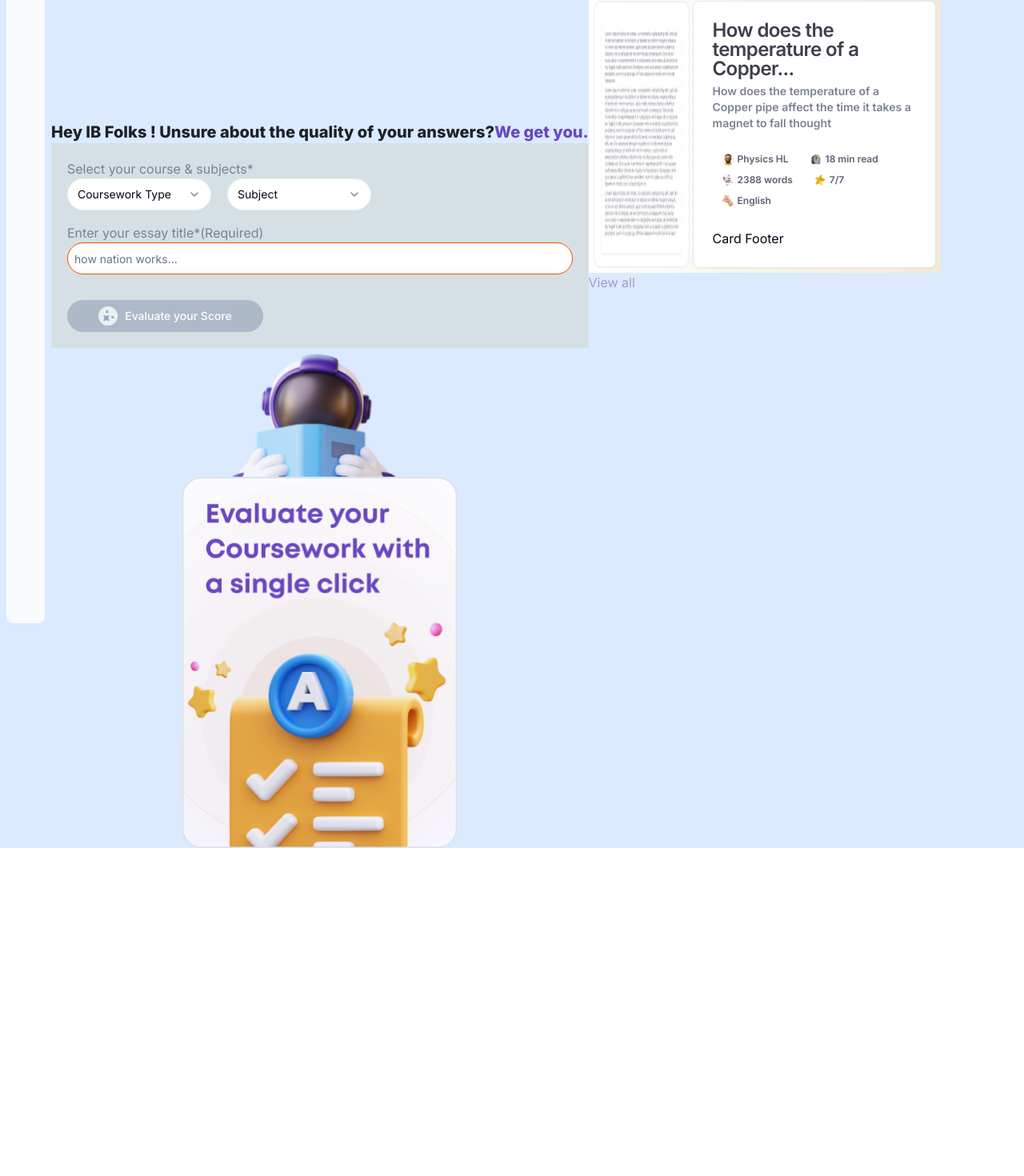
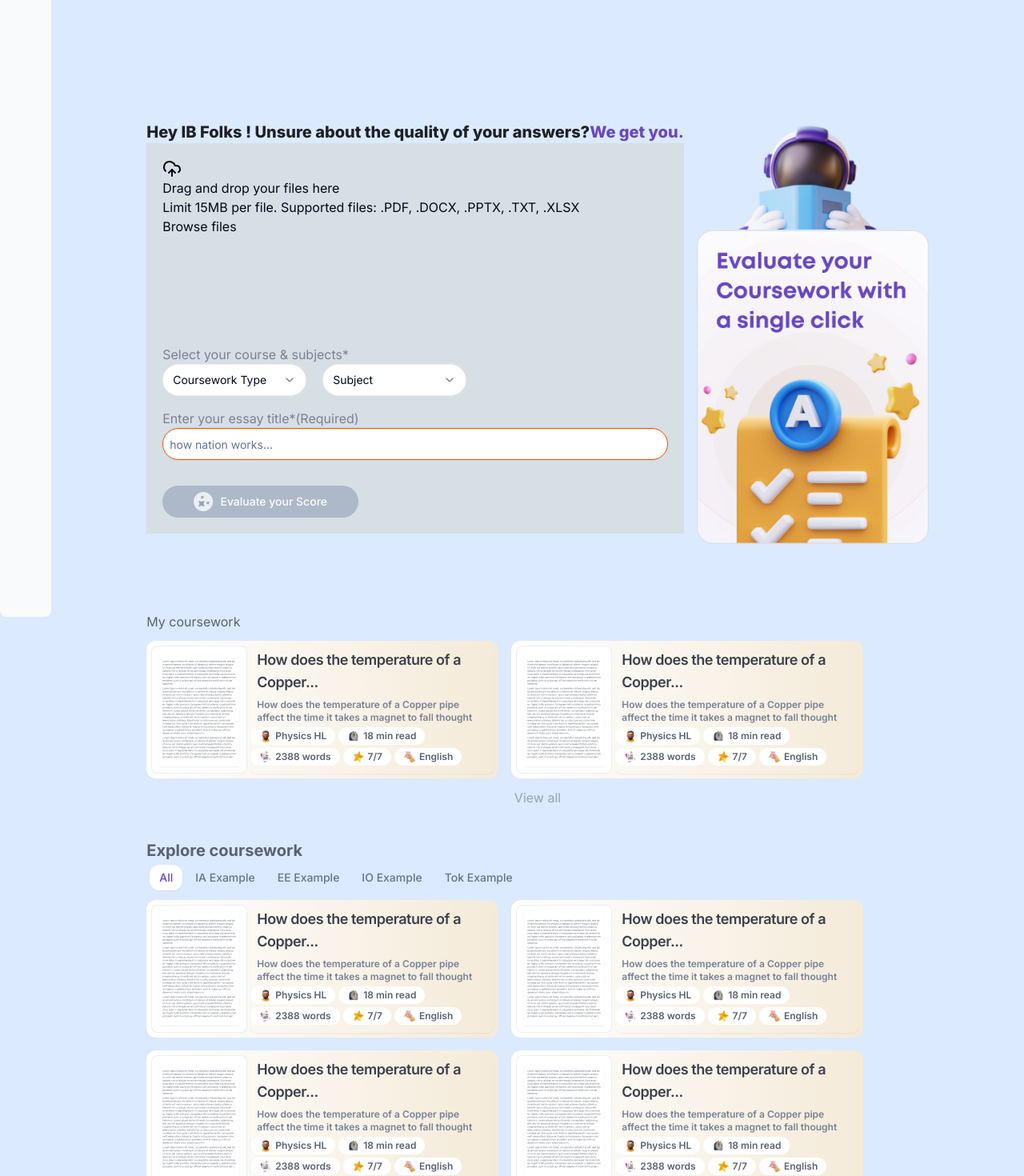
Before and after one commit to muskangithub/coursework, a Next.js app in the folder coursework/: page / in a window 1280 px wide. Shown: the part 29-1499 px from the top of the page at 80% size. Before the commit the page ends 1089 px from the top, so only its background shows below. Built offline with nearby package versions, Linux system fonts and the light colour scheme.

Commit message:
drag drp added

```diff
--- a/coursework/package.json
+++ b/coursework/package.json
@@ -13,6 +13,7 @@
     "@radix-ui/react-label": "^2.1.0",
     "@radix-ui/react-select": "^2.1.1",
     "@radix-ui/react-slot": "^1.1.0",
+    "@radix-ui/react-tabs": "^1.1.0",
     "class-variance-authority": "^0.7.0",
     "clsx": "^2.1.1",
     "lucide-react": "^0.427.0",
--- a/coursework/src/app/_component/CourseCard.tsx
+++ b/coursework/src/app/_component/CourseCard.tsx
@@ -3,7 +3,6 @@ import {
   Card,
   CardContent,
   CardDescription,
-  CardFooter,
   CardHeader,
   CardTitle,
 } from "@/components/ui/card";
@@ -13,19 +12,19 @@ import { Badge } from "@/components/ui/badge";
 
 export default function CourseCard() {
   return (
-    <div className="w-[440px] border-[#F4EAD8] bg-gradient-to-r from-[#ffffff] to-[#F4EAD8] flex gap-1 p-[6px]">
+    <div className="max-w-[440px] w-full border-[#F4EAD8] rounded-xl bg-gradient-to-r from-[#ffffff] to-[#F4EAD8] flex gap-1 h-[172px] p-[6px]">
       <Image src={CardImg} alt={"card"} height={160} width={120} />
-      <Card>
-        <CardHeader>
-          <CardTitle className="text-[#3D404B] font-semibold">
+      <Card className="h-full p-0  bg-card-none border-none">
+        <CardHeader className="p-0 py-1 px-2">
+          <CardTitle className="text-[#3D404B] font-semibold text-lg">
             How does the temperature of a Copper...
           </CardTitle>
-          <CardDescription className="text-[#7A8196] font-semibold">
+          <CardDescription className="text-[#7A8196] font-semibold text-xs">
             How does the temperature of a Copper pipe affect the time it takes a
             magnet to fall thought{" "}
           </CardDescription>
         </CardHeader>
-        <CardContent>
+        <CardContent className="p-0 border-none">
           <div className="flex flex-wrap gap-1">
             <Badge className="bg-[#ffffff] flex gap-1 rounded-2xl">
               <svg
@@ -242,9 +241,6 @@ export default function CourseCard() {
             </Badge>
           </div>
         </CardContent>
-        <CardFooter>
-          <p>Card Footer</p>
-        </CardFooter>
       </Card>
     </div>
   );
--- a/coursework/src/app/_component/Dashboard.tsx
+++ b/coursework/src/app/_component/Dashboard.tsx
@@ -1,11 +1,8 @@
-import React from "react";
-import { FormCompo } from "./FormCompo";
+"use client";
+import React, { useState } from "react";
 import Image from "next/image";
 import Frame from "../../assets/images/Frame.png";
 import Rectangle from "../../assets/images/Rectangle.png";
-import { DndProvider } from "react-dnd";
-import { HTML5Backend } from "react-dnd-html5-backend";
-import FileDropZone from "./FileDropZone";
 import {
   Select,
   SelectContent,
@@ -18,21 +15,19 @@ import {
 import { Input } from "@/components/ui/input";
 import { Button } from "@/components/ui/button";
 import CourseCard from "./CourseCard";
+import ExploreCoursework from "./ExploreCoursework";
+import DragAnddrop from "./DragAndDrop";
 
 export default function Dashboard() {
-  const handleDrop = (files) => {
-    console.log(files);
-    // Handle files here (e.g., upload them to a server)
-  };
+  const [files, setFiles] = useState([]);
+  console.log(files, "file");
 
   return (
     <div className="flex bg-blue-100">
-      <div className="w-16 p-2">
-        <div className="bg-[#F8FAFC] w-full h-screen rounded-lg">hello</div>
-      </div>
-      <div className=" flex pt-[180px] justify-center max-w-[1099px]">
-        <div>
-          <div>
+      <div className="w-16 p-2 bg-[#F8FAFC] h-screen rounded-lg"></div>
+      <div className=" flex pt-[180px] justify-center max-w-[1099px] mx-auto flex-col gap-10">
+        <div className="flex gap-4 justify-cente h-[574px]">
+          <div className="flex flex-col">
             <div className="text-[#1E2026] font-extrabold text-xl">
               Hey IB Folks ! Unsure about the quality of your answers?
               <span className="text-[#6947BF]">We get you.</span>
@@ -44,6 +39,7 @@ export default function Dashboard() {
                   <FileDropZone onDrop={handleDrop} />
                 </div>
               </DndProvider> */}
+              <DragAnddrop onFilesSelected={setFiles} />
               <div className="flex flex-col gap-4">
                 <div>
                   <span className="text-[#7A8196]">
@@ -131,20 +127,23 @@ export default function Dashboard() {
                 <span className="text-[#fff]">Evaluate your Score</span>
               </Button>
             </div>
-            <div className="flex flex-col items-center">
-              <Image src={Rectangle} alt={""} width={270} height={161} />
-              <Image src={Frame} alt={""} width={343} height={464} />
-            </div>
           </div>
-          {/* <FormCompo /> */}
+          <div className="flex flex-col items-center">
+            <Image src={Rectangle} alt={""} width={228} height={131} />
+            <Image src={Frame} alt={""} width={290} height={392} />
+          </div>
         </div>
-      </div>
-      <div>
-        <span className="text-[#5B6170]">My coursework</span>
-        <div>
-          <CourseCard />
+        <div className="flex flex-col gap-3">
+          <span className="text-[#5B6170]">My coursework</span>
+          <div className="flex gap-4">
+            <CourseCard />
+            <CourseCard />
+          </div>
+          <div className="flex items-center justify-center ">
+            <span className="text-[#98A1BB]">View all</span>
+          </div>
         </div>
-        <span className="text-[#98A1BB]">View all</span>
+        <ExploreCoursework />
       </div>
     </div>
   );
--- /dev/null
+++ b/coursework/src/app/_component/DragAndDrop.tsx
@@ -0,0 +1,101 @@
+"use client";
+import React, { useEffect, useState } from "react";
+import { CloudUpload } from "lucide-react";
+import { Button } from "@/components/ui/button";
+
+const DragAnddrop = ({ onFilesSelected }) => {
+  const [files, setFiles] = useState<File[]>([]);
+
+  const handleFileChange = (event) => {
+    const selectedFiles = event.target.files;
+    console.log(selectedFiles, "selected");
+    if (selectedFiles && selectedFiles.length > 0) {
+      const newFiles = Array.from(selectedFiles);
+      setFiles((prevFiles) => [...prevFiles, ...newFiles]);
+    }
+  };
+  const handleDrop = (event) => {
+    event.preventDefault();
+    const droppedFiles = event.dataTransfer.files;
+    if (droppedFiles) {
+      console.log(droppedFiles[0].size, "drop");
+    }
+    if (droppedFiles.length > 0) {
+      const newFiles = Array.from(droppedFiles);
+      setFiles((prevFiles) => [...prevFiles, ...newFiles]);
+    }
+  };
+
+  const handleRemoveFile = (index: number) => {
+    setFiles((prevFiles) => prevFiles.filter((_, i) => i !== index));
+  };
+
+  useEffect(() => {
+    onFilesSelected(files);
+  }, [files, onFilesSelected]);
+
+  return (
+    <section className="drag-drop" style={{ width: "560px", height: "200px" }}>
+      <div
+        className={`document-uploader ${
+          files.length > 0 ? "upload-box active" : "upload-box"
+        }`}
+        onDrop={handleDrop}
+        onDragOver={(event) => event.preventDefault()}
+      >
+        <>
+          <div className="upload-info">
+            <CloudUpload />
+            <div>
+              <p>Drag and drop your files here</p>
+              <p>
+                Limit 15MB per file. Supported files: .PDF, .DOCX, .PPTX, .TXT,
+                .XLSX
+              </p>
+            </div>
+          </div>
+          <input
+            type="file"
+            hidden
+            id="browse"
+            onChange={handleFileChange}
+            accept=".pdf,.docx,.pptx,.txt,.xlsx"
+            multiple
+          />
+          <label htmlFor="browse" className="browse-btn">
+            Browse files
+          </label>
+        </>
+
+        {files.length > 0 && (
+          <div className="file-list">
+            <div className="file-list__container">
+              {files.map((file, index) => (
+                <div className="file-item" key={index}>
+                  <div className="file-info">
+                    <p>{file.name}</p>
+                    {/* <p>{file.type}</p> */}
+                  </div>
+                  <div className="file-actions">
+                    <Button onClick={() => handleRemoveFile(index)} />
+                  </div>
+                </div>
+              ))}
+            </div>
+          </div>
+        )}
+
+        {files.length > 0 && (
+          <div className="success-file">
+            {/* <AiOutlineCheckCircle
+              style={{ color: "#6DC24B", marginRight: 1 }}
+            /> */}
+            <p>{files.length} file(s) selected</p>
+          </div>
+        )}
+      </div>
+    </section>
+  );
+};
+
+export default DragAnddrop;
--- /dev/null
+++ b/coursework/src/app/_component/ExploreCoursework.tsx
@@ -0,0 +1,70 @@
+import React from "react";
+import { Tabs, TabsContent, TabsList, TabsTrigger } from "@/components/ui/tabs";
+import CourseCard from "./CourseCard";
+
+export default function ExploreCoursework() {
+  return (
+    <div>
+      <span className="text-[#5B6170] font-bold text-xl">
+        Explore coursework
+      </span>
+      <div>
+        <Tabs defaultValue="all" className="w-full ">
+          <TabsList className="flex gap-1 w-full bg-blue-100 items-start justify-start ">
+            <TabsTrigger
+              value="all"
+              className="rounded-xl data-[state=active]:text-[#6947BF]"
+            >
+              All
+            </TabsTrigger>
+            <TabsTrigger
+              value="IA"
+              className="rounded-xl data-[state=active]:text-[#6947BF]"
+            >
+              IA Example
+            </TabsTrigger>
+            <TabsTrigger
+              value="EE"
+              className="rounded-xl data-[state=active]:text-[#6947BF]"
+            >
+              EE Example
+            </TabsTrigger>
+            <TabsTrigger
+              value="IO"
+              className="rounded-xl data-[state=active]:text-[#6947BF]"
+            >
+              IO Example
+            </TabsTrigger>
+            <TabsTrigger
+              value="Tok"
+              className="rounded-xl data-[state=active]:text-[#6947BF]"
+            >
+              Tok Example
+            </TabsTrigger>
+          </TabsList>
+          <TabsContent value="all">
+            <div className="w-[900px] flex flex-wrap gap-4">
+              <CourseCard />
+              <CourseCard />
+              <CourseCard />
+              <CourseCard />
+            </div>
+          </TabsContent>
+          <TabsContent value="IA">
+            <div className="w-[900px]"> IA Example</div>
+          </TabsContent>
+          <TabsContent value="EE" className="w-[900px]">
+            <div className="w-[900px]"> EE Example</div>
+          </TabsContent>
+          <TabsContent value="IO" className="w-[900px]">
+            <div className="w-[900px]"> IO Example</div>
+          </TabsContent>
+          <TabsContent value="Tok" className="w-[900px]">
+            <div className="w-[900px]"> ToK Example</div>
+          </TabsContent>
+        </Tabs>
+      </div>
+      <div></div>
+    </div>
+  );
+}
--- a/coursework/src/app/layout.tsx
+++ b/coursework/src/app/layout.tsx
@@ -1,6 +1,8 @@
 import type { Metadata } from "next";
 import { Inter } from "next/font/google";
 import "./globals.css";
+import { DndProvider } from "react-dnd";
+import { HTML5Backend } from "react-dnd-html5-backend";
 
 const inter = Inter({ subsets: ["latin"] });
 
@@ -16,7 +18,9 @@ export default function RootLayout({
 }>) {
   return (
     <html lang="en">
+      {/* <DndProvider backend={HTML5Backend}> */}
       <body className={inter.className}>{children}</body>
+      {/* </DndProvider> */}
     </html>
   );
 }
--- /dev/null
+++ b/coursework/src/components/ui/tabs.tsx
@@ -0,0 +1,55 @@
+"use client"
+
+import * as React from "react"
+import * as TabsPrimitive from "@radix-ui/react-tabs"
+
+import { cn } from "@/lib/utils"
+
+const Tabs = TabsPrimitive.Root
+
+const TabsList = React.forwardRef<
+  React.ElementRef<typeof TabsPrimitive.List>,
+  React.ComponentPropsWithoutRef<typeof TabsPrimitive.List>
+>(({ className, ...props }, ref) => (
+  <TabsPrimitive.List
+    ref={ref}
+    className={cn(
+      "inline-flex h-10 items-center justify-center rounded-md bg-muted p-1 text-muted-foreground",
+      className
+    )}
+    {...props}
+  />
+))
+TabsList.displayName = TabsPrimitive.List.displayName
+
+const TabsTrigger = React.forwardRef<
+  React.ElementRef<typeof TabsPrimitive.Trigger>,
+  React.ComponentPropsWithoutRef<typeof TabsPrimitive.Trigger>
+>(({ className, ...props }, ref) => (
+  <TabsPrimitive.Trigger
+    ref={ref}
+    className={cn(
+      "inline-flex items-center justify-center whitespace-nowrap rounded-sm px-3 py-1.5 text-sm font-medium ring-offset-background transition-all focus-visible:outline-none focus-visible:ring-2 focus-visible:ring-ring focus-visible:ring-offset-2 disabled:pointer-events-none disabled:opacity-50 data-[state=active]:bg-background data-[state=active]:text-foreground data-[state=active]:shadow-sm",
+      className
+    )}
+    {...props}
+  />
+))
+TabsTrigger.displayName = TabsPrimitive.Trigger.displayName
+
+const TabsContent = React.forwardRef<
+  React.ElementRef<typeof TabsPrimitive.Content>,
+  React.ComponentPropsWithoutRef<typeof TabsPrimitive.Content>
+>(({ className, ...props }, ref) => (
+  <TabsPrimitive.Content
+    ref={ref}
+    className={cn(
+      "mt-2 ring-offset-background focus-visible:outline-none focus-visible:ring-2 focus-visible:ring-ring focus-visible:ring-offset-2",
+      className
+    )}
+    {...props}
+  />
+))
+TabsContent.displayName = TabsPrimitive.Content.displayName
+
+export { Tabs, TabsList, TabsTrigger, TabsContent }
```
Also changed, not shown: 1 other file (tests, documents, lock files or other folders).
